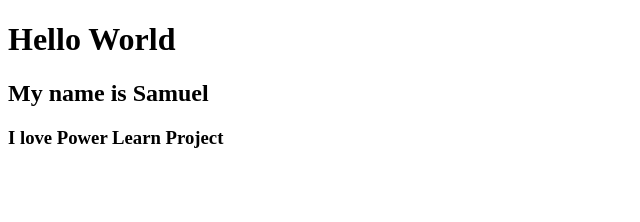
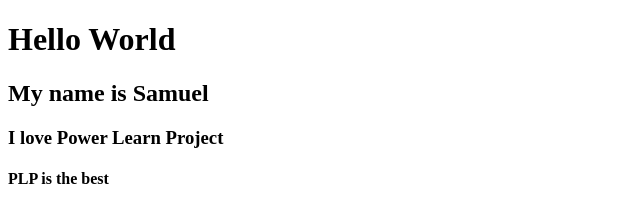
Before and after one commit to TopmanDev/Trial-Repo, a plain HTML site: page index.html in a window 1280 px wide. Shown: the whole page, without its empty margins (0-640 px from the left). Drawn offline with Linux system fonts and the light colour scheme.

Commit message:
index.html file modified

```diff
--- a/index.html
+++ b/index.html
@@ -9,5 +9,6 @@
     <h1>Hello World</h1>
     <h2>My name is Samuel</h2>
     <h3>I love Power Learn Project</h3>
+    <h4>PLP is the best</h4>
 </body>
 </html>
```
